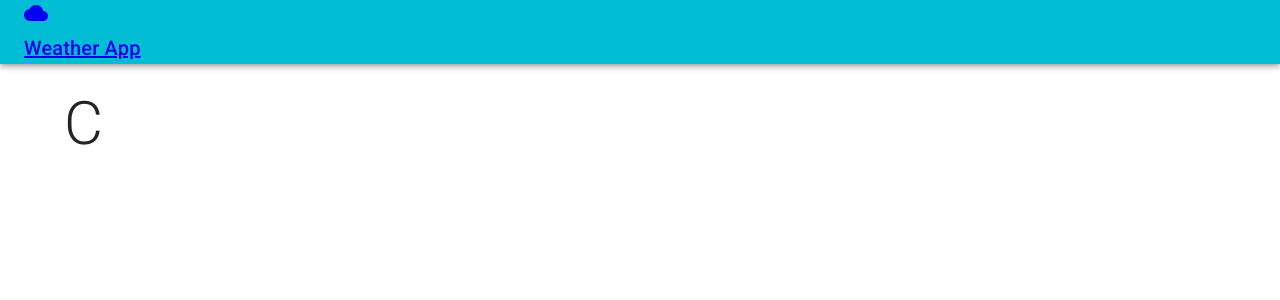
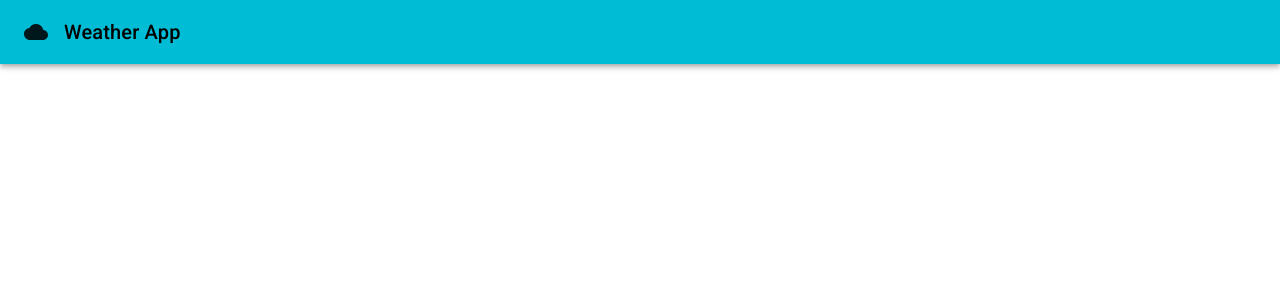
Before and after one commit to kristiangal/weather-app, a React (Vite) app: page /result in a window 1280 px wide. Shown: the top 300 px of the page. Built offline with nearby package versions, Linux system fonts and the light colour scheme.

Commit message:
fix header link styling + divide result to a separate component

```diff
--- /dev/null
+++ b/src/components/BigResult.tsx
@@ -0,0 +1,20 @@
+import { Typography, Box } from "@mui/material";
+import { BigResultProps } from "../types/types";
+
+const BigResult: React.FC<BigResultProps> = ({ data }) => {
+  return (
+    <Box textAlign="center">
+      <Typography variant="h3" component="h2">
+        {data.name}
+      </Typography>
+      <Typography variant="h5" component="h3">
+        {data.country}
+      </Typography>
+      <img src={data.icon} />
+      <Typography variant="h5">{data.condition}</Typography>
+      <Typography variant="h2">{data.temp} C</Typography>
+    </Box>
+  );
+};
+
+export default BigResult;
--- a/src/components/Header.tsx
+++ b/src/components/Header.tsx
@@ -1,17 +1,24 @@
-import { AppBar, Toolbar, Typography } from "@mui/material";
+import { AppBar, Toolbar, Typography, Link } from "@mui/material";
 import { Cloud } from "@mui/icons-material";
 import { HeaderProps } from "../types/types";
-import { Link } from "react-router-dom";
+
+import { Link as RouterLink } from "react-router-dom";
 
 const Header: React.FC<HeaderProps> = (props) => {
   return (
     <AppBar position="relative">
       <Toolbar sx={{ height: `${props.height}px` }}>
-        <Link to="/">
-          <Cloud sx={{ mr: 2 }} />
-          <Typography variant="h6" color="inherit" noWrap>
+        <Cloud sx={{ mr: 2 }} />
+        <Link component={RouterLink} to="/">
+          <Typography
+            href="/"
+            component="a"
+            variant="h6"
+            color="black"
+            sx={{ textDecoration: "none" }}
+          >
             Weather App
-          </Typography>
+          </Typography>{" "}
         </Link>
       </Toolbar>
     </AppBar>
--- a/src/pages/Result.tsx
+++ b/src/pages/Result.tsx
@@ -4,7 +4,7 @@ import { useQuery } from "react-query";
 import { WeatherInfo } from "../types/types";
 
 import { Box, Typography } from "@mui/material";
-import { Image } from "@mui/icons-material";
+import BigResult from "../components/BigResult";
 
 const Result = () => {
   const location = useLocation();
@@ -36,19 +36,13 @@ const Result = () => {
 
   if (isLoading) return <div>Loading...</div>;
 
-  return (
-    <Box>
-      <Typography variant="h3" component="h2">
-        {data?.name}
-      </Typography>
-      <Typography variant="h5" component="h3">
-        {data?.country}
-      </Typography>
-      <img src={data?.icon} />
-      <Typography variant="h5">{data?.condition}</Typography>
-      <Typography variant="h2">{data?.temp} C</Typography>
-    </Box>
-  );
+  if (data) {
+    return (
+      <div>
+        <BigResult data={data} />
+      </div>
+    );
+  }
 };
 
 export default Result;
--- a/src/types/types.ts
+++ b/src/types/types.ts
@@ -10,3 +10,7 @@ export type WeatherInfo = {
   temp: number;
   condition: string;
 };
+
+export type BigResultProps = {
+  data: WeatherInfo;
+};
```
